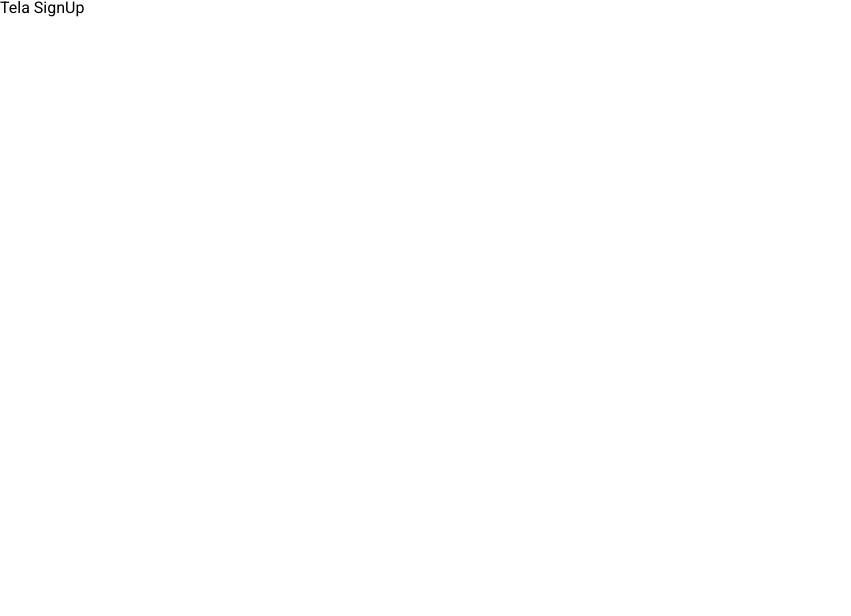
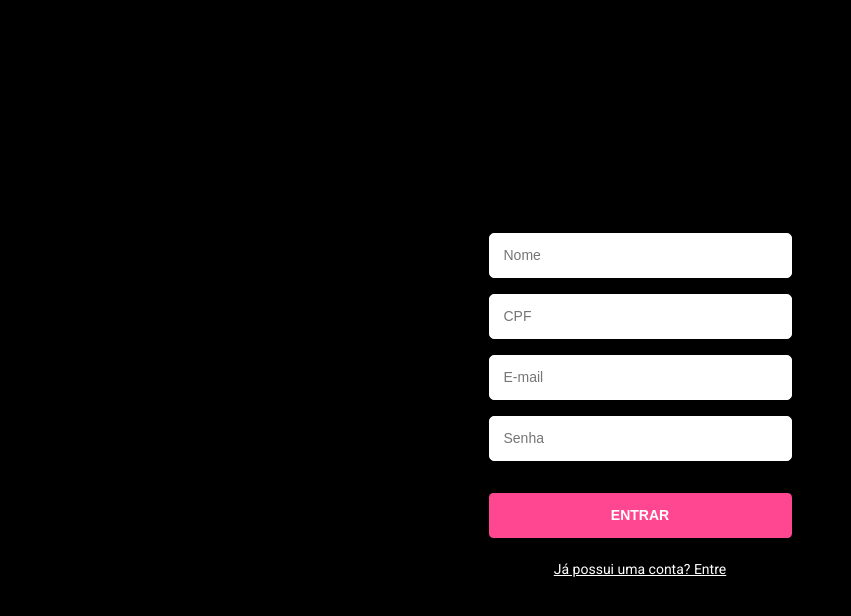
Before and after one commit to nicollekoetzler/DrivenPlus, a JavaScript app: page /sign-up in a window 1280 px wide. Shown: the top 616 px of the page, without its empty margins (0-851 px from the left). Built offline with nearby package versions, Linux system fonts and the light colour scheme.

Commit message:
finaliza layout tela sign up

```diff
--- a/src/components/TelaLogin.js
+++ b/src/components/TelaLogin.js
@@ -58,12 +58,16 @@ input {
     font-size: 14px;
     padding: 14px;
 }
+
+input:focus {
+    outline: none !important;
+}
 `
 
 const Button = styled.div`
 
 button {
-    width: 309px;
+    width: 303px;
     height: 45px;
     background: #FF4791;
     border-radius: 4.6px;
--- a/src/components/TelaSignUp.js
+++ b/src/components/TelaSignUp.js
@@ -1,5 +1,89 @@
+import styled from 'styled-components';
+import logo from '../assets/imgs/logo.png'
+
 export default function TelaSignUp() {
     return(
-        <h1>Tela SignUp</h1>
+        <Container>
+            <form>
+                <Input>
+                    <input type="text" placeholder="Nome" />
+                </Input>
+                <Input>
+                    <input type="text" placeholder="CPF" />
+                </Input>
+                <Input>
+                    <input type="email" placeholder="E-mail" />
+                </Input>
+                <Input>
+                    <input type="password" placeholder="Senha" />
+                </Input>
+                <Button>
+                    <button>ENTRAR</button>
+                </Button>
+            </form>
+            <p>Já possui uma conta? Entre</p>
+        </Container>
     )
 }
+
+const Container = styled.div`
+    height: 100vh;
+    width: 100vw;
+    background-color: black;
+    display: flex;
+    align-items: center;
+    justify-content: center;
+    flex-direction: column;
+
+p {
+    color: white;
+    font-size: 14px;
+    text-decoration-line: underline;
+    cursor: pointer;
+}
+
+img {
+    margin-bottom: 100px;
+}
+`
+
+const Input = styled.div`
+
+input {
+    background: #FFFFFF;
+    border: 1px solid #D5D5D5;
+    border-radius: 5px;
+    width: 303px;
+    height: 45px;
+    font-style: normal;
+    font-weight: 400;
+    font-size: 19.976px;
+    margin: 8px 0;
+    border-color: white;
+    font-size: 14px;
+    padding: 14px;
+}
+
+input:focus {
+    outline: none !important;
+}
+`
+
+const Button = styled.div`
+
+button {
+    width: 303px;
+    height: 45px;
+    background: #FF4791;
+    border-radius: 4.6px;
+    border: none;
+    cursor: pointer;
+    color: white;
+    font-size: 20.976px;
+    font-style: normal;
+    font-weight: 400;
+    margin: 24px 0;
+    font-weight: 700;
+    font-size: 14px;
+}
+`
```
